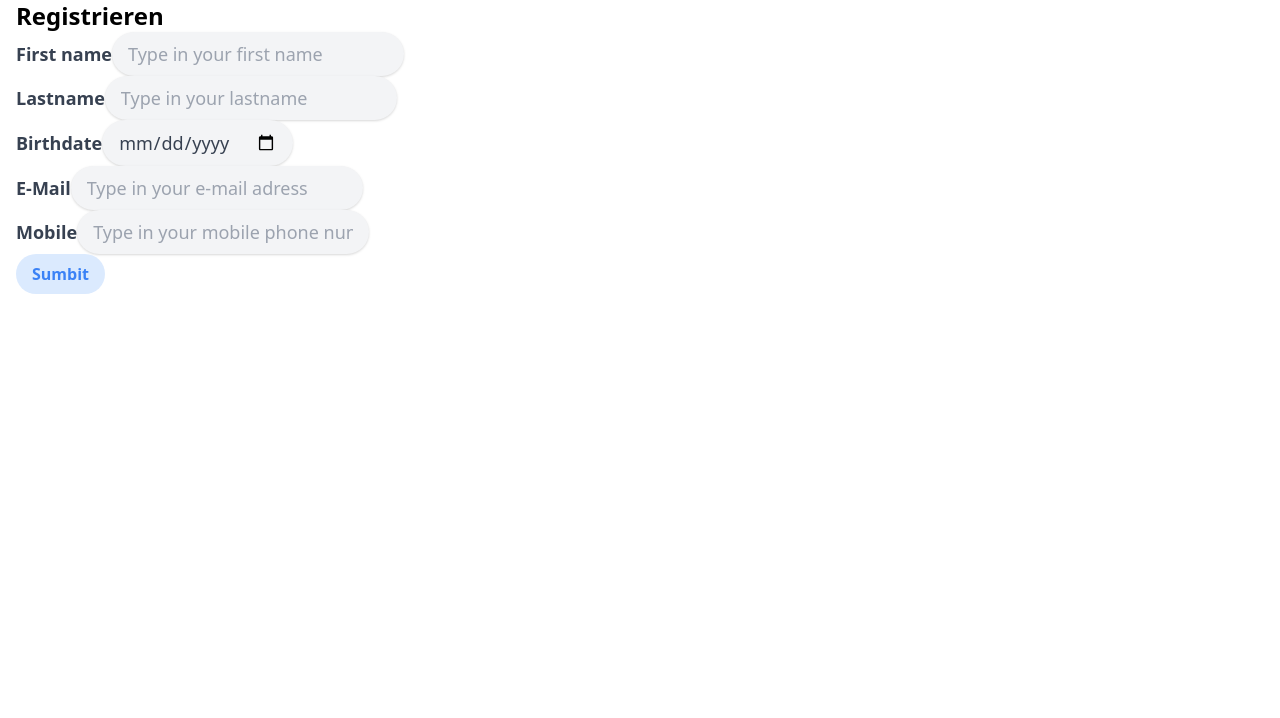
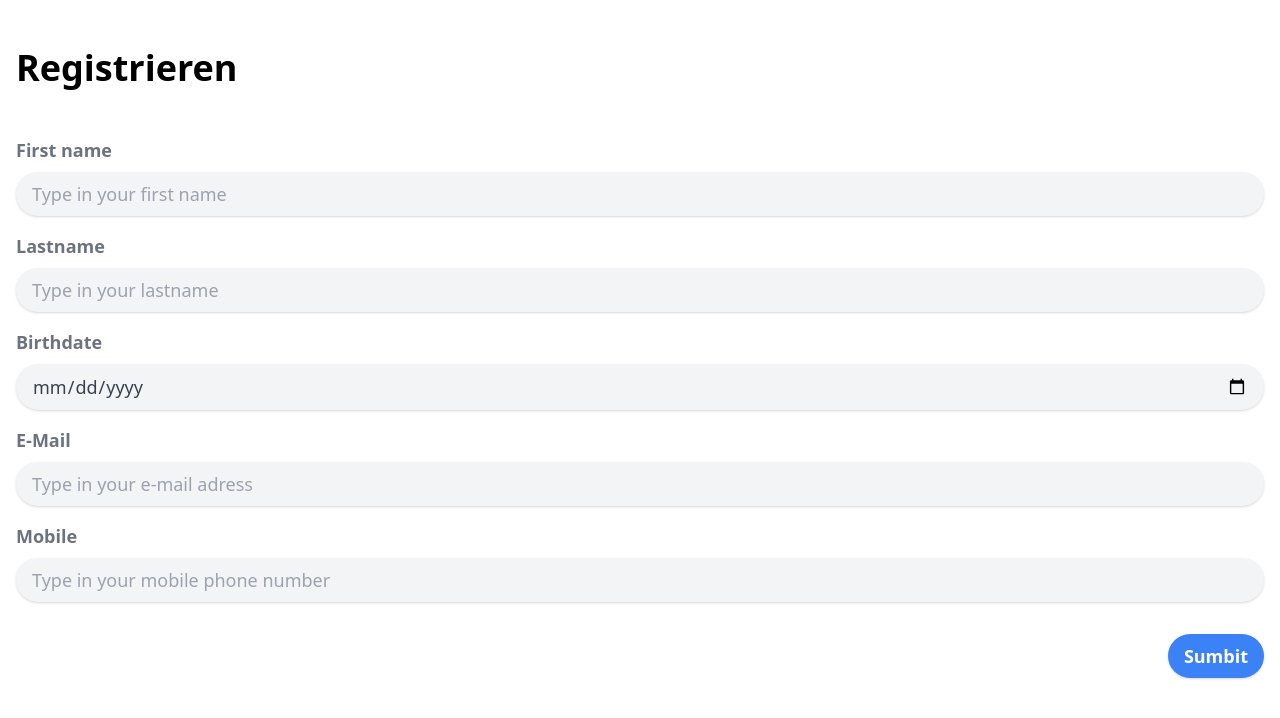
Before and after one commit to BaselHack2021/visitor-ui, a React (Create React App) app: page / in a window 1280 px wide. Shown: the top 718 px of the page. Built offline with nearby package versions, Linux system fonts and the light colour scheme.

Commit message:
Style update

```diff
--- a/src/components/Button.js
+++ b/src/components/Button.js
@@ -3,7 +3,7 @@ import React, { Component } from 'react'
 export class Button extends Component {
     render() {
         return (
-            <button className="rounded-full px-4 py-2 font-semibold bg-blue-100 text-blue-500 hover:bg-blue-500 hover:text-white">{this.props.name}</button>
+            <button className="rounded-full px-4 py-2 font-bold bg-blue-100 text-blue-500 hover:bg-blue-500 hover:text-white">{this.props.name}</button>
         )
     }
 }
--- a/src/components/FormContainer.js
+++ b/src/components/FormContainer.js
@@ -10,7 +10,6 @@ export class FormContainer extends Component {
         super(props)
 
         this.handleSubmitForm = this.handleSubmitForm.bind(this);
-
         this.handleFirstNameChange = this.handleFirstNameChange.bind(this);
         this.handleLastNameChange = this.handleLastNameChange.bind(this);
         this.handleBirthdateChange = this.handleBirthdateChange.bind(this);
@@ -31,17 +30,6 @@ export class FormContainer extends Component {
         e.preventDefault();
 
         console.log(this.state)
-
-
-        // const object = {};
-
-        // formData.forEach(function(value, key){
-        //     object[key] = value;
-        // });
-        // let json = JSON.stringify(object);
-
-
-        // console.log(this.objectifyForm(json))
     }
 
     handleFirstNameChange(e) {
@@ -66,37 +54,35 @@ export class FormContainer extends Component {
 
     render() {
         return (
-            <div className="container px-4">
+            <div className="container px-4 mt-12">
                 <H1 title="Registrieren"></H1>
                 <form onSubmit={this.handleSubmitForm}>
 
-                    <div>
+                    <div className="mt-12">
                         <Label for="firstName" name="First name" />
                         <input name="firstName" type="text" placeholder="Type in your first name" onChange={this.handleFirstNameChange} />
                     </div>
 
-                    <div>
+                    <div className="mt-4">
                         <Label for="lastName" name="Lastname" />
                         <input name="lastName" type="text" placeholder="Type in your lastname" onChange={this.handleLastNameChange} />
                     </div>
-                    <div>
+                    <div className="mt-4">
 
                         <Label for="birthdate" name="Birthdate" />
                         <input name="birthdate" type="date" placeholder="Type in your birthdate" onChange={this.handleBirthdateChange} />
                     </div>
-                    <div>
+                    <div className="mt-4">
 
                         <Label for="email" name="E-Mail" />
                         <input name="email" type="email" placeholder="Type in your e-mail adress" onChange={this.handleEmailChange} />
                     </div>
-                    <div>
-
+                    <div className="mt-4">
                         <Label for="phone" name="Mobile" />
                         <input name="phone" type="text" placeholder="Type in your mobile phone number" onChange={this.handlePhoneChange} />
                     </div>
 
-
-                    <button className="rounded-full px-4 py-2 font-semibold bg-blue-100 text-blue-500 hover:bg-blue-500 hover:text-white" name="Submit" type="submit">Sumbit</button>
+                    <button className="select-none outline-none shadow text-lg mt-8 float-right rounded-full px-4 py-2 font-semibold bg-blue-500 hover:bg-blue-700 text-white" name="Submit" type="submit">Sumbit</button>
                 </form>
             </div>
         )
--- a/src/components/H1.js
+++ b/src/components/H1.js
@@ -3,7 +3,7 @@ import React, { Component } from 'react'
 export class H1 extends Component {
     render() {
         return (
-            <h1 className="text-2xl font-bold">{this.props.title}</h1>
+            <h1 className="text-4xl font-bold">{this.props.title}</h1>
         )
     }
 }
--- a/src/components/Input.js
+++ b/src/components/Input.js
@@ -1,6 +1,7 @@
 import React, { Component } from 'react'
 
 export class Input extends Component {
+
     render() {
         return (
             <input className="shadow text-lg rounded-full py-2 px-4 bg-gray-100 text-gray-700 focus:outline-none focus:shadow-outline" name={this.props.name} type={this.props.type} placeholder={this.props.placeholder} />
--- a/src/components/Label.js
+++ b/src/components/Label.js
@@ -3,7 +3,7 @@ import React, { Component } from 'react'
 export class Label extends Component {
     render() {
         return (
-            <label className="font-semibold text-lg text-gray-700 mb-3" htmlFor={this.props.for}>{this.props.name}</label>
+            <label className="block font-semibold text-lg text-gray-500 mb-2" htmlFor={this.props.for}>{this.props.name}</label>
         )
     }
 }
--- a/src/index.css
+++ b/src/index.css
@@ -3,5 +3,5 @@
 @tailwind utilities;
 
 input {
-    @apply shadow text-lg rounded-full py-2 px-4 bg-gray-100 text-gray-700 focus:outline-none;
+    @apply shadow text-lg rounded-full py-2 px-4 bg-gray-100 text-gray-700 focus:outline-none w-full;
 }
```
